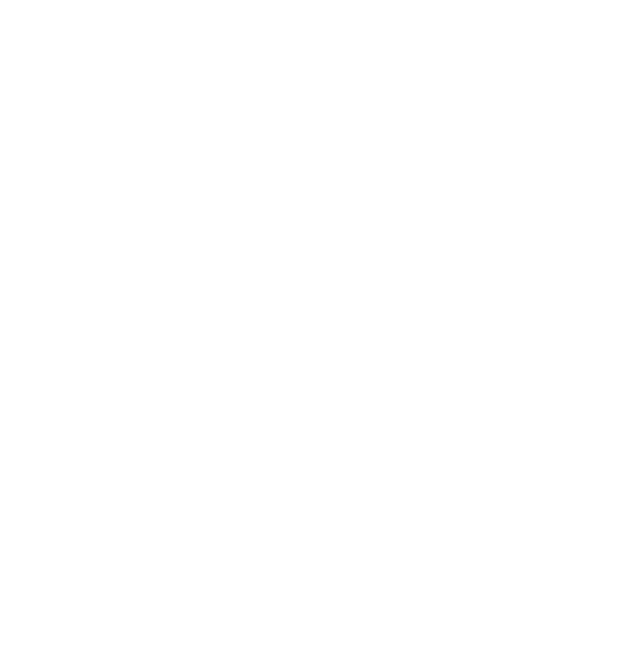
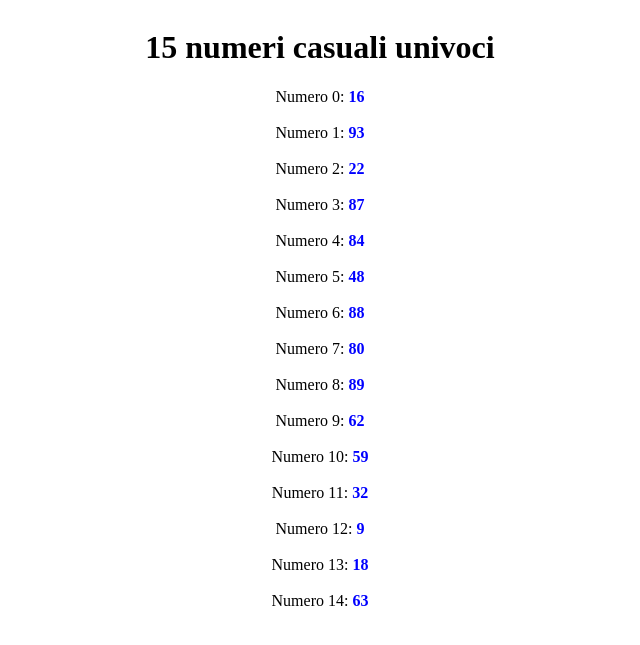
Before and after one commit to Intrusion0/php-snacks-b1, a PHP site: page /snack4.php in a window 1280 px wide. Before the commit the part shown is empty. Shown: the top 645 px of the page, without its empty margins (320-960 px from the left). Run offline with PHP 8.4, Linux system fonts and the light colour scheme.

Commit message:
Snack4 Completed

```diff
--- a/snack4.php
+++ b/snack4.php
@@ -5,18 +5,57 @@
     <meta http-equiv="X-UA-Compatible" content="IE=edge">
     <meta name="viewport" content="width=device-width, initial-scale=1.0">
     <title>Snack 4</title>
+    <style>
+
+        body {
+            display: flex;
+            flex-direction: column;
+            justify-content: center;
+            align-items: center;
+        }
+        span {
+            color: blue;
+            font-weight: 900;
+        }
+    </style>
     <?php
 
     // Snack#4
     // Creare un array con 15 numeri casuali, tenendo conto che l'array non dovrà contenere lo stesso numero più di una volta
 
+    /*
 
+    --DONE  1. Creo un array vuoto => $numRandom = [];
+    --DONE  2. Genero 15 numeri casuali e univoci
+        --DONE  2.1 Utilizzo un ciclo while che verrà eseguito finchè non l'array non conterrà 15 numeri random univoci. => while ();
+        --DONE  2.2 Creo una condizione all'interno del ciclo while per controllare se il numero è univoco => if (!in_array($number, $numRandom))
+            --DONE  2.3 Se è vero, quindi il numero sarà univoco e successivamente lo pusho all'interno dell'array creato precedentemente => $numRandom[] = $number;
+
+    */
+
+    $numRandom = [];
 
     ?>
 </head>
 <body>
 
+    <h1>15 numeri casuali univoci</h1>
 
+    <?php
+
+        while (count($numRandom) < 15) {
+            $number = rand(1, 100);
+
+            if (!in_array($number, $numRandom)) {
+                $numRandom[] = $number;
+            }
+        }
+
+        for ($i = 0; $i < count($numRandom); $i++) {
+            echo '<div>Numero ' . $i . ': <span>' . $numRandom[$i] . '</span>' . '</div><br>';
+        }
+
+    ?>
 
 </body>
 </html>
```
